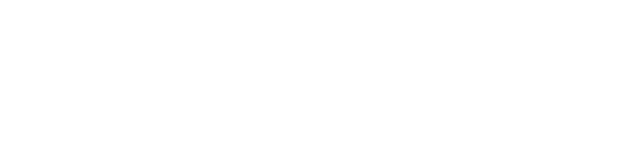
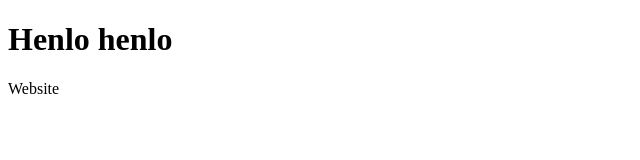
Before and after one commit to Otgooo72/Test-reposity, a plain HTML site: page index.html in a window 1280 px wide. Shown: the whole page, without its empty margins (0-640 px from the left). Drawn offline with Linux system fonts and the light colour scheme.

Commit message:
Added content to index.html

```diff
--- a/index.html
+++ b/index.html
@@ -7,6 +7,7 @@
     <title>Document</title>
 </head>
 <body>
-
+    <h1>Henlo henlo</h1>
+    <p>Website</p>
 </body>
 </html>
```
